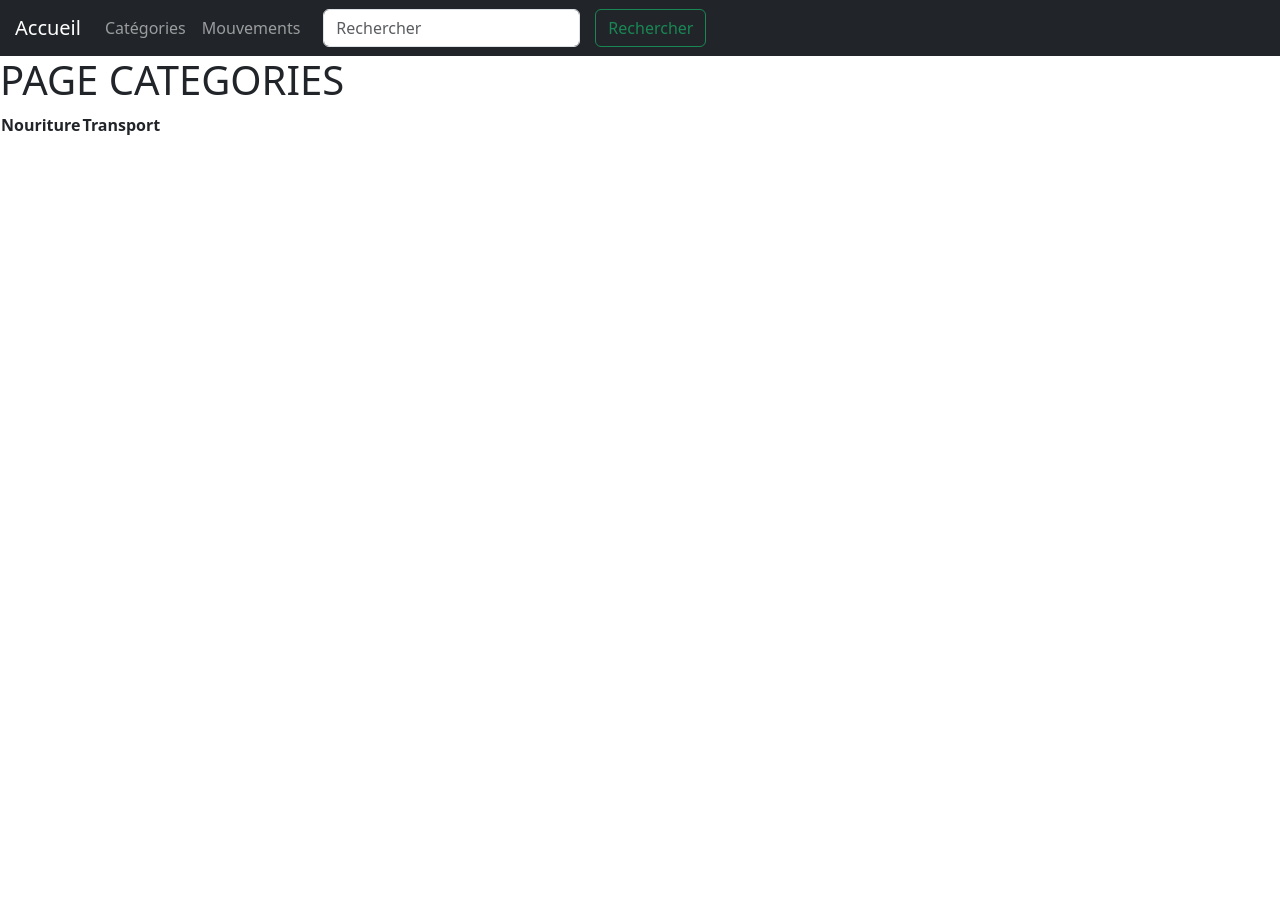
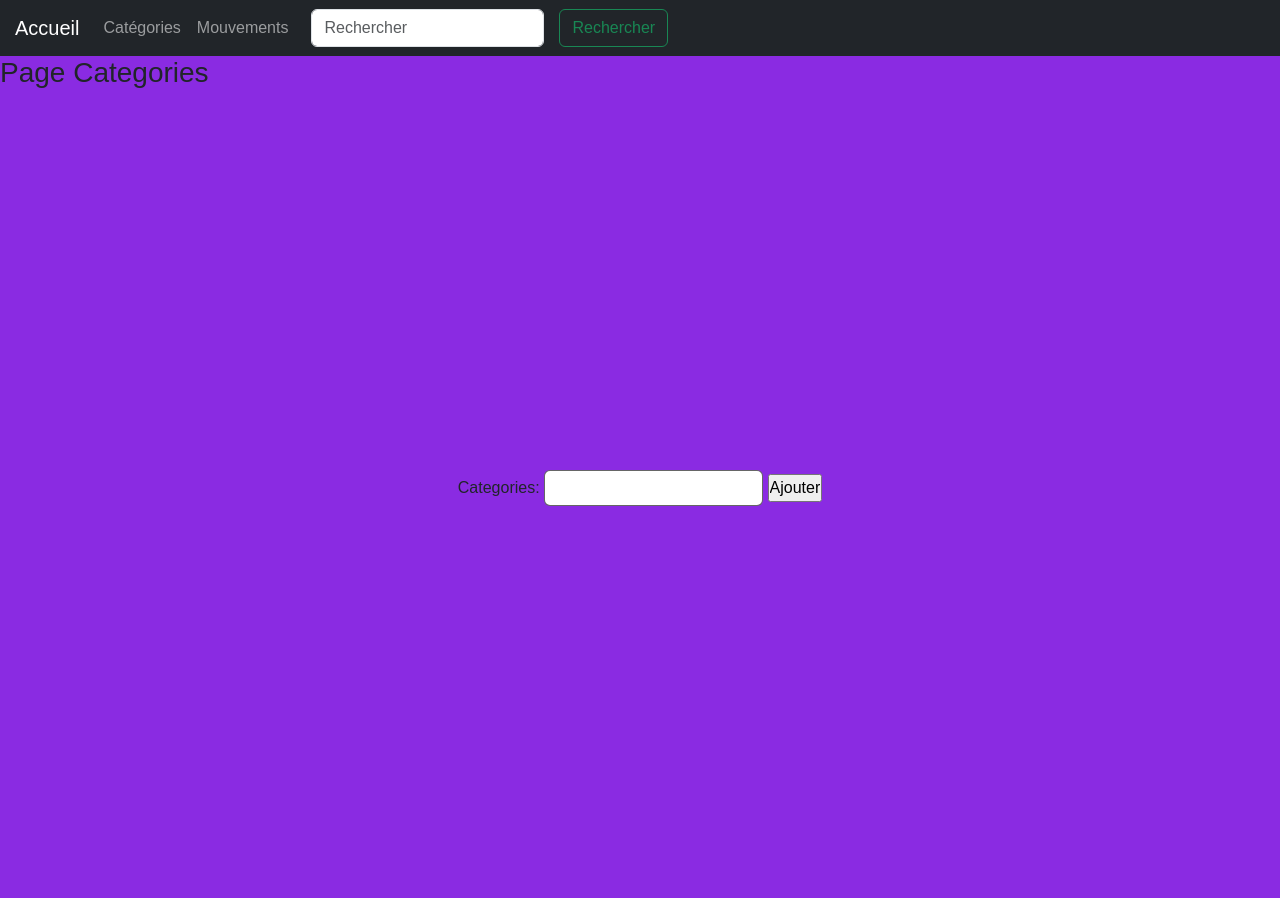
Before and after one commit to rindraRna/caisse, a PHP site: page /categorie.php in a window 1280 px wide. Before the commit the page ends 135 px from the top, so only its background shows below. Run offline with PHP 8.4, Linux system fonts and the light colour scheme; lists and menus that the app fills with data are empty.

Commit message:
categories

```diff
--- /dev/null
+++ b/assets/css/stylepicka.css
@@ -0,0 +1,35 @@
+@import url();
+
+*{
+    margin: 0;
+    padding: 0;
+    font-family: 'Poppins' , sans-serif;
+}
+
+body {
+    background-color: blueviolet;
+}
+
+.h3 {
+    position: relative;
+}
+
+.input_add{
+
+    display: flex;
+    align-items: center;
+    justify-content: center;
+    height: 100vh;
+
+}
+
+
+.input_add form input[type = "text"]  {
+    border: 1px solid rgba(0,0, 0, 0.6 );
+    border-radius: 6px;
+    outline: 0;
+    padding: 5px;
+    margin-bottom: 20px;
+
+
+}
--- a/categorie.php
+++ b/categorie.php
@@ -11,28 +11,24 @@
     <title>Catégories</title>
     <link rel="stylesheet" href="https://cdn.jsdelivr.net/npm/bootstrap@5.3.2/dist/css/bootstrap.min.css" integrity="sha384-T3c6CoIi6uLrA9TneNEoa7RxnatzjcDSCmG1MXxSR1GAsXEV/Dwwykc2MPK8M2HN" crossorigin="anonymous">
     <link rel="stylesheet" href="./assets/css/style.css">
+    <link rel="stylesheet" href="./assets/css/stylepicka.css">
 
 </head>
 <body>
     <?php include("./layout/navbar.php") ?>
 
-    <h1>PAGE CATEGORIES</h1>
-    <div class="categorie">
+    <h3> Page Categories </h3>
+
+    <section class="input_add">
+        <form action="./traitement/traite_cat.php" method="POST" >
+            <label >Categories: </label>
+            <input type="text" name="nom" id="">
+            <input type="submit" value="Ajouter">
+
+        </form>
+     </section>
 
 
-        <table>
-            <tr>
-                <th>Nouriture</th>
-                <th>Transport</th>
-            </tr>
-            <tr>
-                <td> </td>
-                <td> </td>
-
-            </tr>
-        </table>
-
-    </div>
 
     <script src="https://cdn.jsdelivr.net/npm/bootstrap@5.3.2/dist/js/bootstrap.bundle.min.js" integrity="sha384-C6RzsynM9kWDrMNeT87bh95OGNyZPhcTNXj1NW7RuBCsyN/o0jlpcV8Qyq46cDfL" crossorigin="anonymous"></script>
     <script src="https://cdn.jsdelivr.net/npm/bootstrap@5.3.2/dist/js/bootstrap.min.js" integrity="sha384-BBtl+eGJRgqQAUMxJ7pMwbEyER4l1g+O15P+16Ep7Q9Q+zqX6gSbd85u4mG4QzX+" crossorigin="anonymous"></script>
--- a/traitement/fonction.php
+++ b/traitement/fonction.php
@@ -15,14 +15,11 @@
         }
     }
 
-    /*function ajoutMouv($id, $prix, $date, $description){
+    function ajoutCat($nom){
         try{
             $conn = connexion();
-            $stmt = $conn -> prepare("UPDATE mouvement SET prix=?, description=?, date=? ,WHERE id=?");
-            $stmt -> bindParam(1, $id);
-            $stmt -> bindParam(2, $prix);
-            $stmt -> bindParam(3, $description);
-            $stmt -> bindParam(4, $date);
+            $stmt = $conn -> prepare("INSERT INTO  categorie(nom) VALUES (?)");
+            $stmt -> bindParam(1, $nom);
             $stmt -> execute();
         }
         catch(PDOException $e){
@@ -35,7 +32,7 @@
         }
     }
 
-    function listeMouv($id, $prix, $date, $description){
+    /*function listeMouv($id, $prix, $date, $description){
         try{
             $conn = connexion();
             $stmt = $conn -> prepare("SELECT * from mouvement WHERE id=?");
```
Also changed, not shown: traitement/traite_cat.php (added, +7 -0 lines), liste_categories.php (added).
